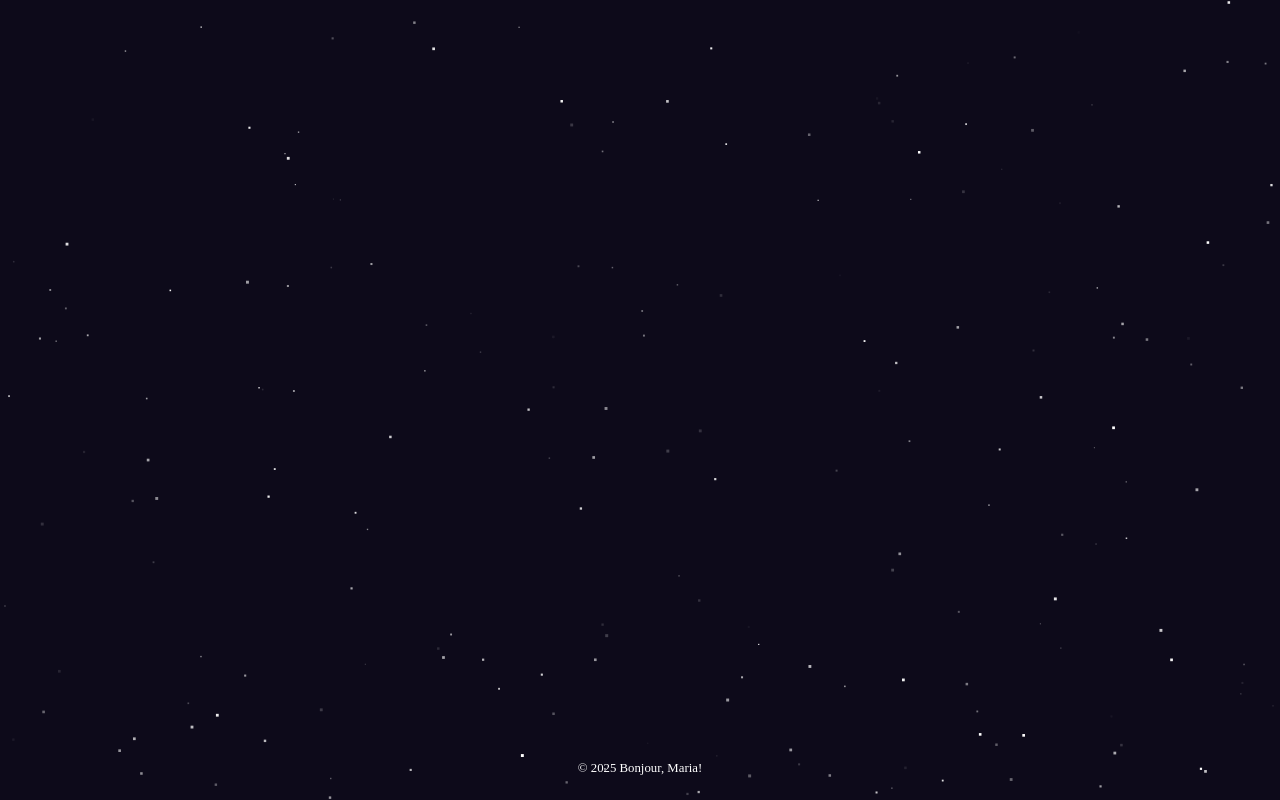
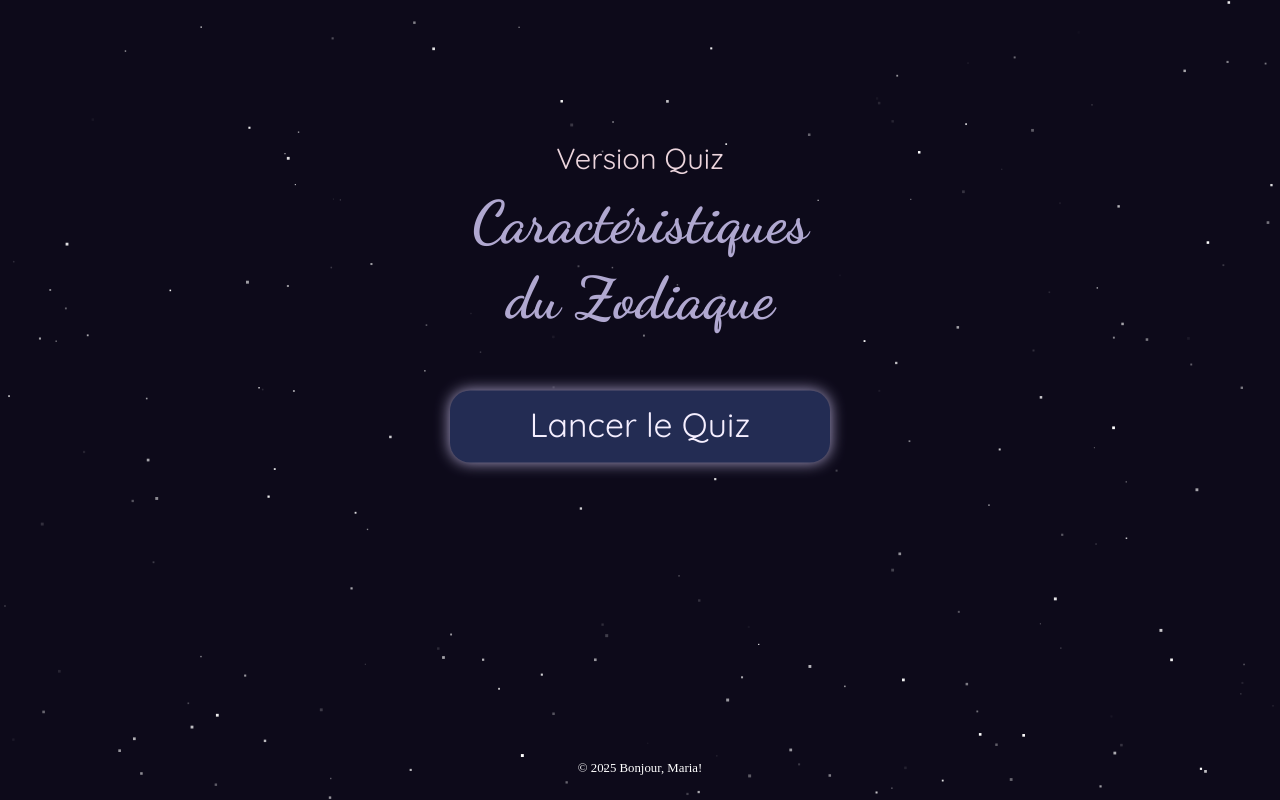
Before and after one commit to airamcmrosa/quiz, a website with bundled scripts: page index.html in a window 1280 px wide. Built offline with nearby package versions, Linux system fonts and the light colour scheme.

Commit message:
menu interface updated

```diff
--- a/css/style.css
+++ b/css/style.css
@@ -1,7 +1,8 @@
+/* css/style.css */
 body {
   margin: 0;
   overflow: hidden;
-  background-color: #0d0a1a; /* Um azul bem escuro */
+  background-color: #0A081F; /* Nova cor de fundo principal */
   font-family: 'Quicksand', sans-serif;
 }
 
@@ -15,3 +16,21 @@ canvas {
   right: 20px;
   z-index: 100;
 }
+
+#music-toggle-btn {
+  width: 50px;
+  height: 50px;
+  font-size: 1.5em;
+  color: #A89CC8;
+  background-color: rgba(44, 42, 74, 0.5);
+  border: 2px solid #A89CC8;
+  border-radius: 50%;
+  cursor: pointer;
+  transition: all 0.3s ease;
+}
+
+#music-toggle-btn:hover {
+  background-color: rgba(44, 42, 74, 0.8);
+  transform: scale(1.1);
+  color: #F5EFFF;
+}
--- a/js/main.js
+++ b/js/main.js
@@ -1,5 +1,6 @@
 import  {Background} from "./background.js";
 import {Footer} from "./footer.js"
+import {Menu} from "./menu.js"
 
 window.onload = function() {
 
@@ -12,6 +13,22 @@ window.onload = function() {
     const starCount = 200;
     const background = new Background(starCount);
     const footer = new Footer();
+    const menu = new Menu();
+
+    let gameState = 'menu';
+    let game = null;
+
+    const colors = {
+        background: '#030208',
+        overlay: 'rgba(10, 8, 31, 0.85)',
+        text: '#F5EFFF',
+        darkcolor2: '#232c53',
+        shadow: '#3c4475',
+        highlightPeach: '#92719c',
+        highlightGold: '#B0A8D0',
+        textDark: '#ecd5dd'
+    };
+
 
     function resize() {
         canvas.width = window.innerWidth;
@@ -20,7 +37,7 @@ window.onload = function() {
 
         background.resize(canvas.width, canvas.height);
         footer.resize(canvas.width, canvas.height);
-        // menu.resize(canvas.width, canvas.height);
+        menu.resize(canvas.width, canvas.height);
         // endScreen.resize(canvas.width, canvas.height);
 
         // if (gameState === 'playing' || gameState === 'gameOver') {
@@ -40,8 +57,9 @@ window.onload = function() {
         background.update();
         background.draw(ctx);
 
-        // if (gameState === 'menu') {
-        //     menu.draw(ctx);
+        if (gameState === 'menu') {
+            menu.draw(ctx);
+        }
         // } else if (gameState === 'playing' && game) {
         //     game.draw(ctx);
         // } else if (gameState === 'gameOver') {
--- a/js/menu.js
+++ b/js/menu.js
@@ -1,77 +1,100 @@
 export class Menu {
     constructor() {
-        this.title = 'Quiz du Zodiaque';
-        this.buttonTextPlay = 'Lancer le Quiz';
-        this.buttonTextTraduction = 'Pt-Br';
-
+        this.title = 'Caractéristiques';
+        this.title2 = 'du Zodiaque';
+        this.subtitle = 'Version Quiz'; //
+        this.buttonTextPlay = 'Lancer le Quiz'; //
 
         this.colors = {
-            gold: '#FFD700',
-            peach: '#FFCBA4',
-            text: '#F5F5F5',
-            textDark: '#4a4a4a'
+            mainAccent: '#B0A8D0',
+            btnbackground: '#232c53',
+            text: '#ecd5dd',
+            textDark: '#F5EFFF'
         };
 
 
-        this.titleFontSize = {};
-        this.buttonTextPlayGame = {};
-        this.buttonTextTraduction = {};
+        this.titleFontSize = 0;
         this.titlePosition = {};
-        this.playButton = {};
-        this.traductionButton = {};
+        this.subtitleFontSize = 0;
+        this.subtitlePosition = {};
+        this.buttonFontSize = 0;
+        this.playButton = { cornerRadius: 20 };
     }
 
     resize(canvasWidth, canvasHeight) {
-        // O cálculo do tamanho da fonte do título, agora responsivo
-        this.titleFontSize = Math.max(50, canvasWidth / 25);
-        this.buttonFontSize = Math.max(18, this.titleFontSize / 2.5);
 
-        const titleY = canvasHeight / 2 - 80;
-        const buttonY = titleY + this.titleFontSize; // Posição do botão relativa ao título
+        this.titleFontSize = Math.max(36, canvasWidth / 22);
+
+        this.subtitleFontSize = Math.max(16, this.titleFontSize * 0.5);
+
+        this.buttonFontSize = Math.max(18, canvasWidth / 38);
+
+
+        const basePadding = canvasHeight * 0.05;
+
+
+        const subtitleY = canvasHeight * 0.2;
+
+        const titleY = subtitleY + this.subtitleFontSize + basePadding * 0.9;
+        const title2Y = titleY + this.titleFontSize * 0.7 + basePadding * 0.9;
+
+        const buttonY = title2Y + this.titleFontSize * 0.7 + basePadding * 1.2;
 
         this.titlePosition = { x: canvasWidth / 2, y: titleY };
+        this.title2Position = { x: canvasWidth / 2, y: title2Y };
+        this.subtitlePosition = { x: canvasWidth / 2, y: subtitleY };
 
-        // Lógica do botão para ser sempre centralizado e responsivo
-        const btnWidth = Math.min(canvasWidth * 0.6, 350);
-        const btnHeight = 80;
+
+        const btnWidth = Math.min(canvasWidth * 0.55, 380);
+        const btnHeight = Math.max(65, canvasHeight * 0.09);
 
         this.playButton = {
+            ...this.playButton,
             width: btnWidth,
             height: btnHeight,
             x: (canvasWidth / 2) - (btnWidth / 2),
             y: buttonY,
-            text: this.buttonText,
-            cornerRadius: 20 // Raio dos cantos arredondados
+            text: this.buttonTextPlay
         };
     }
 
     draw(ctx) {
-        if (!this.playButton.width) return; // Não desenha se o resize ainda não rodou
+        if (!this.playButton.width) return;
 
         const btn = this.playButton;
 
-        // --- Desenha o Título ---
-        ctx.fillStyle = this.colors.text;
-        ctx.font = `bold ${this.titleFontSize}px "Dancing Script"`; // Usa a nova fonte
+
+        ctx.fillStyle = this.colors.mainAccent;
+        ctx.font = `bold ${this.titleFontSize}px "Dancing Script"`; //
         ctx.textAlign = 'center';
         ctx.textBaseline = 'middle';
         ctx.fillText(this.title, this.titlePosition.x, this.titlePosition.y);
 
-        // --- Desenha o Botão ---
-        // Adiciona um efeito de brilho sutil ao botão
-        ctx.shadowColor = this.colors.gold;
+        ctx.fillStyle = this.colors.mainAccent;
+        ctx.font = `bold ${this.titleFontSize}px "Dancing Script"`; //
+        ctx.textAlign = 'center';
+        ctx.textBaseline = 'middle';
+        ctx.fillText(this.title2, this.title2Position.x, this.title2Position.y);
+
+
+        ctx.fillStyle = this.colors.text;
+        ctx.font = `${this.subtitleFontSize}px "Quicksand"`;
+        ctx.fillText(this.subtitle, this.subtitlePosition.x, this.subtitlePosition.y);
+
+
+        ctx.shadowColor = this.colors.mainAccent;
         ctx.shadowBlur = 15;
 
-        // Desenha o botão com cantos arredondados
-        ctx.fillStyle = this.colors.peach;
+        ctx.fillStyle = this.colors.btnbackground;
         ctx.beginPath();
         ctx.roundRect(btn.x, btn.y, btn.width, btn.height, btn.cornerRadius);
         ctx.fill();
 
         ctx.shadowBlur = 0;
 
+
         ctx.fillStyle = this.colors.textDark;
-        ctx.font = `500 ${this.buttonFontSize}px "Quicksand"`;
+        ctx.font = `300 ${this.buttonFontSize}px "Quicksand"`;
         ctx.fillText(btn.text, this.titlePosition.x, btn.y + btn.height / 2);
     }
 }
```
